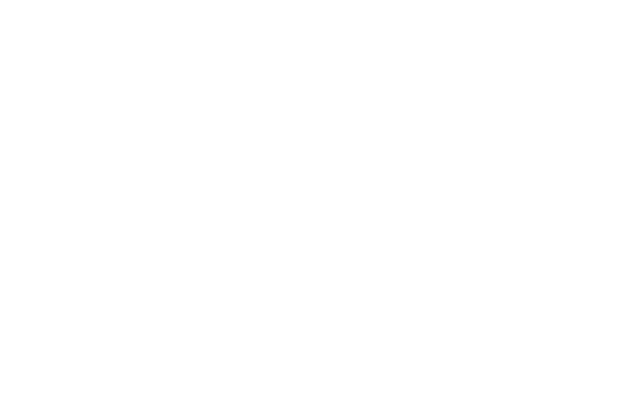
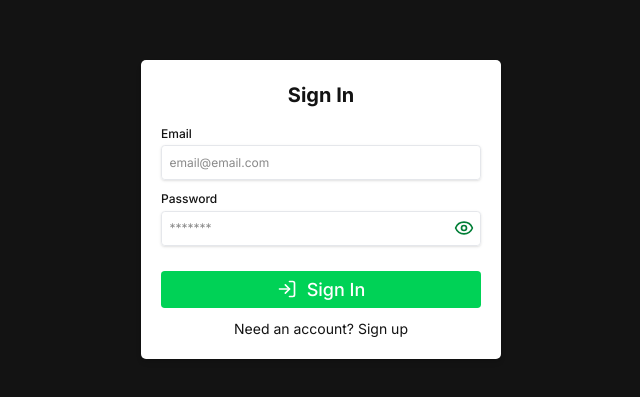
Before and after one commit to caetanojpo/polymaps, a Next.js app in the folder front/: page / in a window 1280 px wide. Shown: the part 191-588 px from the top of the page, without its empty margins (319-959 px from the left). Built offline with nearby package versions, Linux system fonts and the light colour scheme.

Commit message:
feat(front): login page

```diff
--- a/front/src/app/page.tsx
+++ b/front/src/app/page.tsx
@@ -1,6 +1,6 @@
+import AuthContainer from '@/components/organisms/AuthContainer';
 
-export default function Home() {
-    return (
-        <main></main>
-    );
+
+export default function HomePage() {
+    return <AuthContainer />;
 }
```
